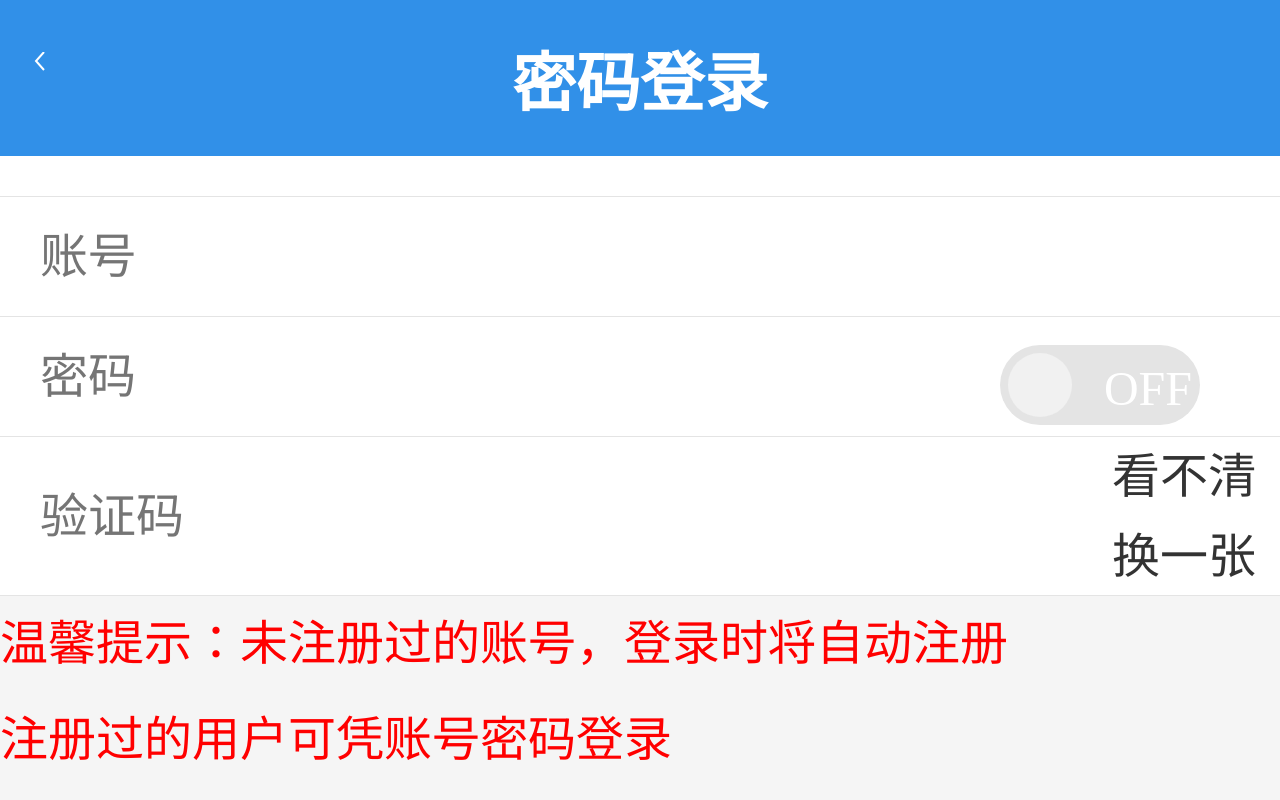
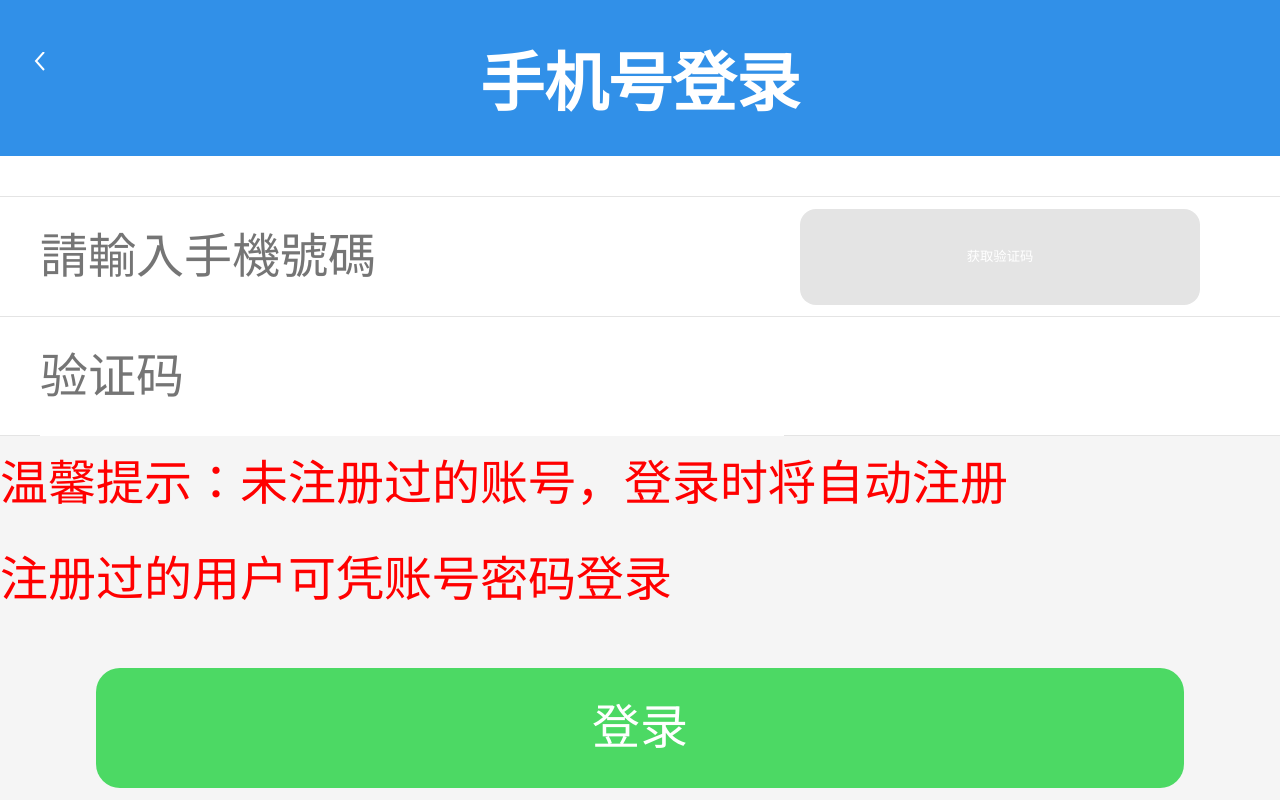
Before and after one commit to GoldenDecade/sell1107, a Vue app in the folder vue2-elm-master/one/sell/: page /#/login in a window 1280 px wide. Shown: the top 800 px of the page. Built offline with nearby package versions, Linux system fonts and the light colour scheme; no server answers.

Commit message:
login over & babelrc file & babel preset 2015

```diff
--- a/vue2-elm-master/one/sell/package.json
+++ b/vue2-elm-master/one/sell/package.json
@@ -22,8 +22,10 @@
     "babel-core": "^6.22.1",
     "babel-loader": "^7.1.1",
     "babel-plugin-component": "^0.10.1",
+    "babel-plugin-transform-object-rest-spread": "^6.26.0",
     "babel-plugin-transform-runtime": "^6.22.0",
     "babel-preset-env": "^1.3.2",
+    "babel-preset-es2015": "^6.24.1",
     "babel-preset-stage-2": "^6.22.0",
     "babel-register": "^6.22.0",
     "babel-runtime": "^6.26.0",
--- a/vue2-elm-master/one/sell/src/page/login/Login.vue
+++ b/vue2-elm-master/one/sell/src/page/login/Login.vue
@@ -1,6 +1,6 @@
 <template>
   <div class="loginContainer">
-    <head-top :head-title="loginWay? '登录':'密码登录'" goBack="true"></head-top>
+    <head-top :head-title="loginWay? '手机号登录':'密码登录'" goBack="true"></head-top>
     <!--<el-form   :model="loginfrom1" status-icon :rules="loginfrom1_rules" ref="loginfrom1"
              label-width="100px" class="demo-ruleForm">
       <el-form-item label="账号" prop="username">
@@ -13,7 +13,17 @@
         <el-input v-model.number="loginfrom1.code"></el-input>
       </el-form-item>
     </el-form>-->
-    <form class="form_wrapper">
+    <form v-if="loginWay" class="form_wrapper">
+      <section class="input_container phone_number">
+        <input type="text" placeholder="請輸入手機號碼" name="phone" maxlength="11" v-model="phoneNumber">
+        <button @click.prevent="getVerifyCode" :class="{right_phone_number: rightPhoneNumber}" v-show="!computedTime">获取验证码</button>
+        <button @click.prevent="" v-show="computedTime">已发送{{computedTime}}s</button>
+      </section>
+      <section class="input_container">
+        <input type="text" placeholder="验证码" name="mobileCode" maxlength="6" v-model="mobileCode">
+      </section>
+    </form>
+    <form v-else="!loginWay" class="form_wrapper">
       <section class="input_container">
         <!--默认情况下，v-model在input事件中同步输入框的值与数据，使用修饰符lazy，从而转变为在change事件中同步-->
         <input type="text" placeholder="账号" v-model.lazy="userAccount">
@@ -56,7 +66,7 @@
   .loginContainer
     width: 100%
     font-size .6rem
-    margin-top 1.95rem
+    padding-top 1.95rem
     form
       padding-top .5rem
       width 100%
@@ -151,6 +161,22 @@
                 font-size: .6rem
                 text-align: center
 
+      .phone_number
+        button
+          box-sizing border-box
+          position absolute
+          top 50%
+          right 1rem
+          width: 5rem
+          height 1.2rem
+          line-height 1.2rem
+          border-radius .2rem
+          transform translateY(-50%)
+          background-color: #e4e4e4
+          color #fff
+          text-align center
+          &.right_phone_number
+            background-color: #6be457
     p.login_tips
       line-height 1.2rem
       color red
@@ -225,7 +251,7 @@
        loginWay: false
        }*/
       return {
-        loginWay: false,
+        loginWay: true,
         showPassword: false,
         userAccount: null,
         passWord: null,
@@ -234,6 +260,10 @@
         showAlert: false,
         alertText: null,
         userInfo: null, // 获取到的用户信息
+        phoneNumber: null,
+        computedTime: false,
+        mobileCode: null,
+        validate_token: null, // 获取手机验证码
       }
     },
     // 实例刚被创建，还未挂载时
@@ -243,19 +273,57 @@
 
     },
     computed: {
-
+      // 实时判断手机号码
+      rightPhoneNumber() {
+        return /^1\d{10}$/gi.test(this.phoneNumber)
+      }
     },
     methods: {
-      ...mapMutations([
-        // this.RECORD_USERINFO(param) 映射为  this.$store.commit('RECORD_USERINFO', param)
-        'RECORD_USERINFO', // this.RECORD_USERINFO() 映射为  this.$store.commit('RECORD_USERINFO')
+      // this.RECORD_USERINFO() 映射为  this.$store.commit('RECORD_USERINFO')
+      // this.RECORD_USERINFO(param) 映射为  this.$store.commit('RECORD_USERINFO', param)
+      ...mapMutations(['RECORD_USERINFO'
       ]),
+      // 获取手机验证码
+      async getVerifyCode() {
+        if(this.rightPhoneNumber){
+          this.computedTime = 30
+          this.timer = setInterval(() => {
+            this.computedTime--
+            if(this.computedTime === 0){
+              clearInterval(this.timer)
+            }
+          }, 1000)
+          // 判断用户是否存在
+          let exsis = await checkExsis(this.phoneNumber, 'mobile')
+          if(exsis.message){
+            this.showAlert = true
+            this.alertText = exsis.message
+            return
+          }else if(!exsis.is_exists) {
+            this.showAlert = true
+            this.alertText = '您输入的手机号尚未绑定'
+            return
+          }
+          // 发送短信验证码
+          let res = await mobileCode(this.phoneNumber)
+          if(res.message){
+            this.showAlert = true
+            this.alertText = res.message
+            return
+          }
+//          存储验证码
+          this.validate_token = res.validate_token
+        }
+      },
       // 获取验证码
       /*async 表示函数里有异步操作，await表示紧跟在后面的表达式需要等待结果
        async 函数返回一个Promise对象，可以使用then方法添加回调函数。
        当函数执行的时候，一旦遇到await就会先返回。等到触发的异步操作完成，再接着执行函数体内后面的语句*/
       async getCaptchaCode(){
         console.log('get')
+        if(this.loginWay){
+          return
+        }
         let res;
         res = await getcaptchas()
         this.$refs.captchaCode.src = res.code
@@ -266,7 +334,17 @@
       },
       async mobileLogin() {
         if(this.loginWay){
-
+          if(!this.rightPhoneNumber) {
+            this.showAlert = true
+            this.alertText = '手机号码不正确'
+            return
+          }else if(!/^\d{6}$/gi.test(this.mobileCode)) {
+            this.showAlert = true
+            this.alertText = '短信验证码不正确'
+            return
+          }
+//          手机号登录
+          this.userInfo = await sendLogin(this.mobileCode, this.right_phone_number, this.validate_token)
         }else {
           if(!this.userAccount){
             this.showAlert = true
```
Also changed, not shown: vue2-elm-master/one/sell/.babelrc (added).
